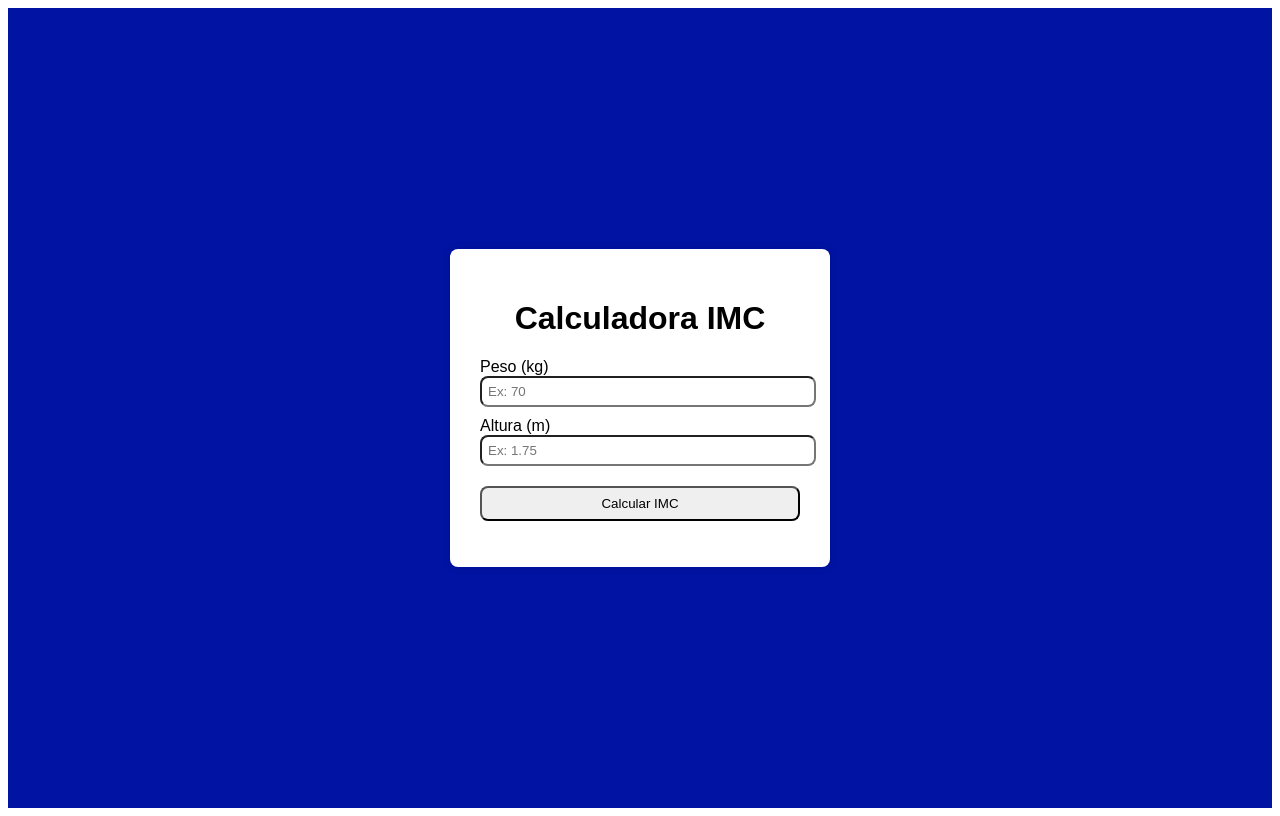
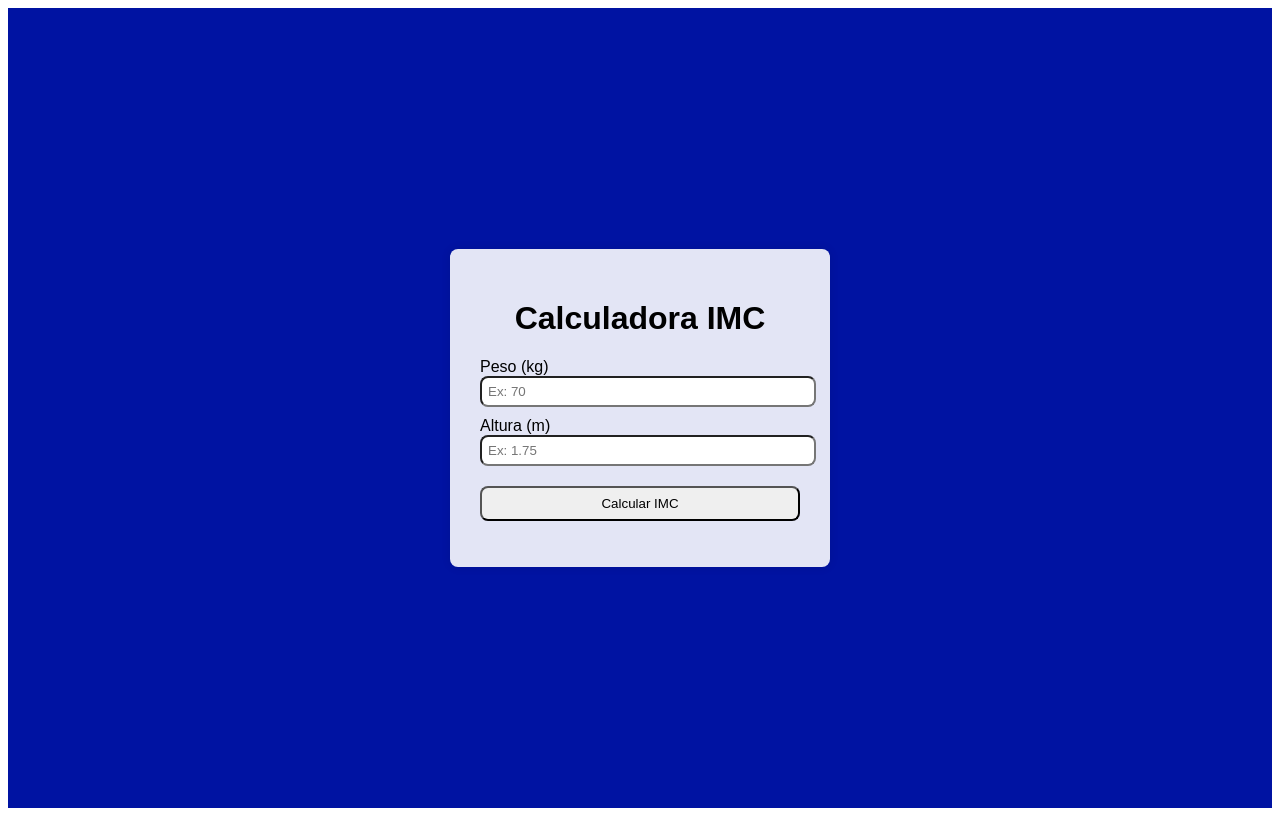
Before and after one commit to cristianAlvess/calculadora-imc-react, a React (Vite) app: page / in a window 1280 px wide. Built offline with nearby package versions, Linux system fonts and the light colour scheme.

Commit message:
cor nova da caixa

```diff
--- a/src/App.jsx
+++ b/src/App.jsx
@@ -29,7 +29,7 @@ function App() {
   >
     <div
       style={{
-        background: "#ffffff",
+        background: "#ffffffe3",
         padding: "30px",
         borderRadius: "8px",
         width: "320px",
```
